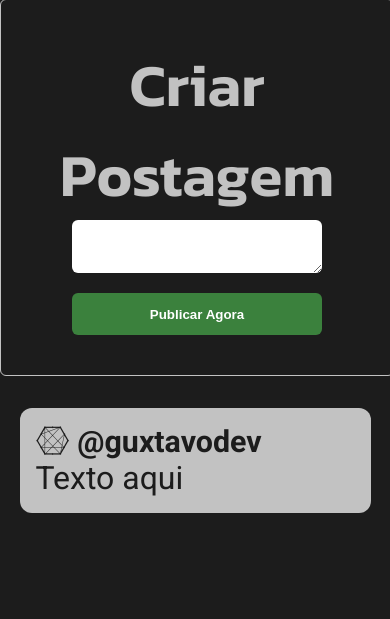
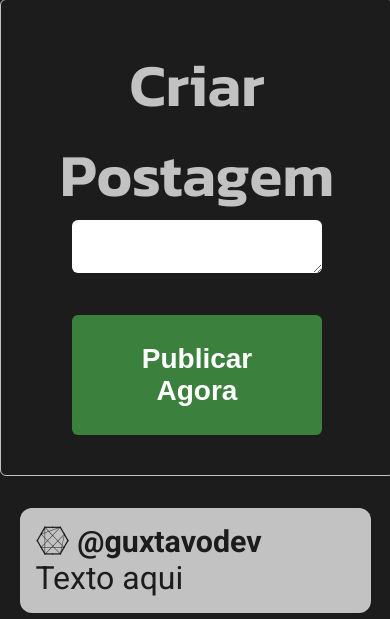
Before and after one commit to guxtavodev/codehub, a Flask app: page / in a window 390 px wide; the page is wider, and only the part inside the window is pictured. Shown: the part 225-844 px from the top of that part. Run offline with Flask 3, Linux system fonts and the light colour scheme; data that the repository does not hold is empty; some libraries are stand-ins or nearby versions.

Commit message:
Update index.css

```diff
--- a/static/css/index.css
+++ b/static/css/index.css
@@ -24,7 +24,7 @@ main textarea {
   height: 4em;
 }
 
-main button{
+button{
   margin: 0 auto;
   width: 80%;
   margin-top: 1.5em;
@@ -115,4 +115,17 @@ main button{
   .comment p{
     font-size: 2em;
   }
+
+  header nav {
+    font-size: 0.8em;
+    gap: 1em;
+  }
+
+  button{
+    font-size: 0.7em;
+  }
+
+  .btnss button {
+    font-size: 1.5em;
+  }
 }
```
